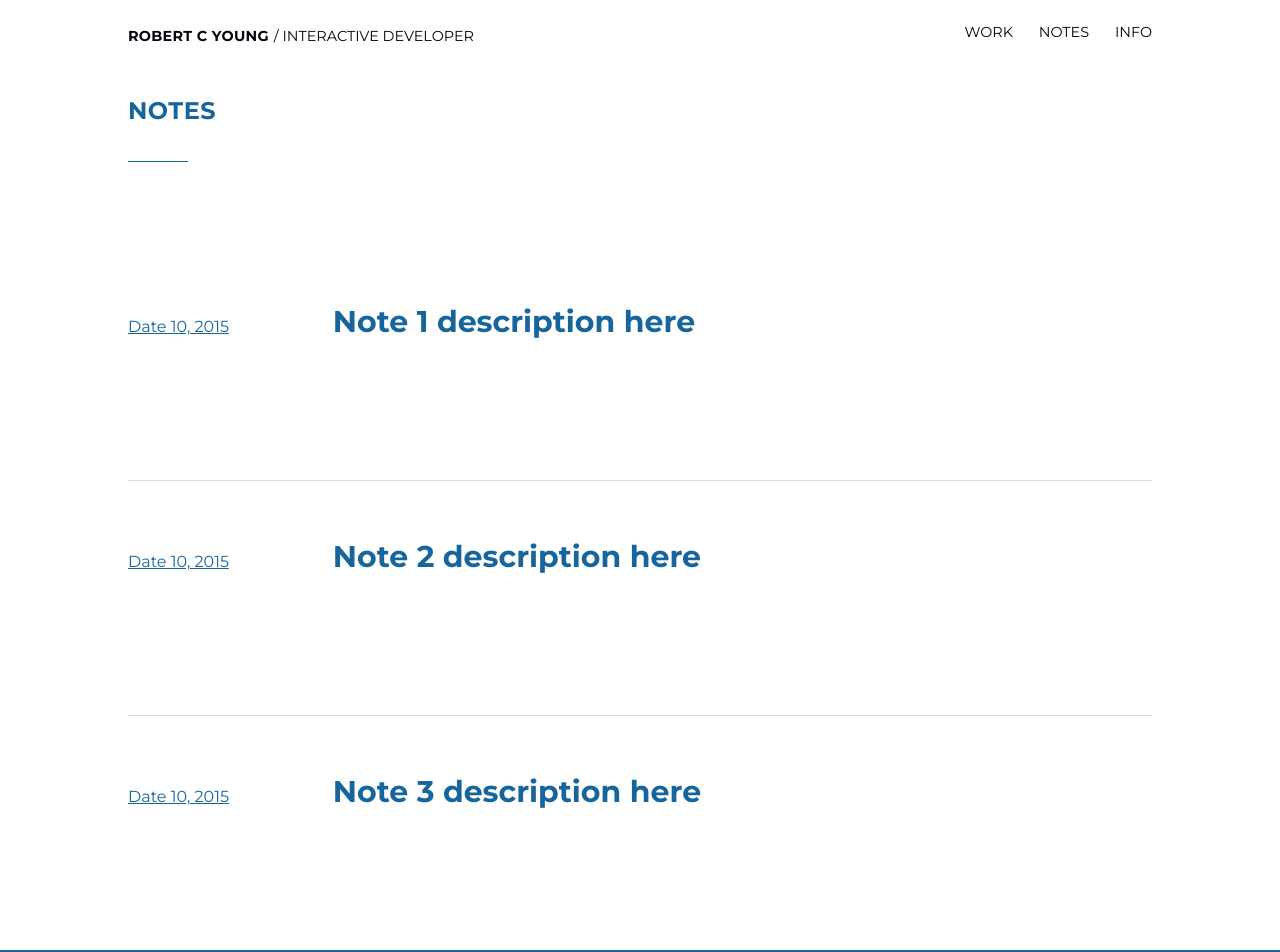
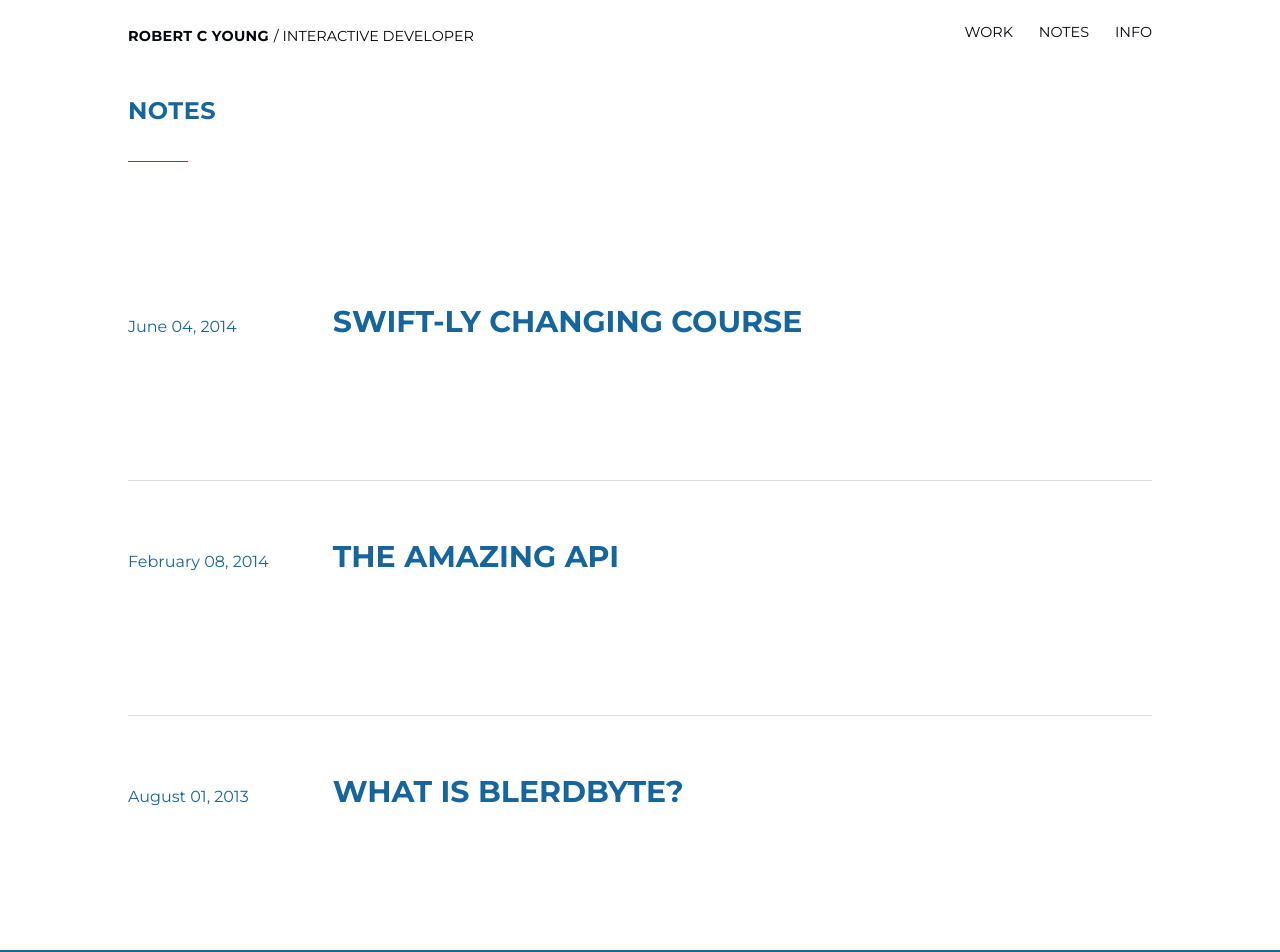
Before and after one commit to ryoungz/portfolio-2015, a website: page app/notes.html in a window 1280 px wide. Shown: the top 952 px of the page. Drawn offline with Linux system fonts and the light colour scheme.

Commit message:
add notes titles and dates

```diff
--- a/app/notes.html
+++ b/app/notes.html
@@ -28,16 +28,16 @@
         <div class="main-notes">
             <div class="container">
                 <article class="main-notes-post">
-                    <div class="main-notes-date"><a href="">Date 10, 2015</a></div>
-                    <div class="main-notes-description"><h1>Note 1 description here</h1></div>
+                    <div class="main-notes-date">June 04, 2014</div>
+                    <div class="main-notes-description"><h1>SWIFT-LY CHANGING COURSE</h1></div>
                 </article>
                 <article class="main-notes-post">
-                    <div class="main-notes-date"><a href="">Date 10, 2015</a></div>
-                    <div class="main-notes-description"><h1>Note 2 description here</h1></div>
+                    <div class="main-notes-date">February 08, 2014</div>
+                    <div class="main-notes-description"><h1>THE AMAZING API</h1></div>
                 </article>
                 <article class="main-notes-post">
-                    <div class="main-notes-date"><a href="">Date 10, 2015</a></div>
-                    <div class="main-notes-description"><h1>Note 3 description here</h1></div>
+                    <div class="main-notes-date">August 01, 2013</div>
+                    <div class="main-notes-description"><h1>WHAT IS BLERDBYTE?</h1></div>
                 </article>
 
             </div>
```
